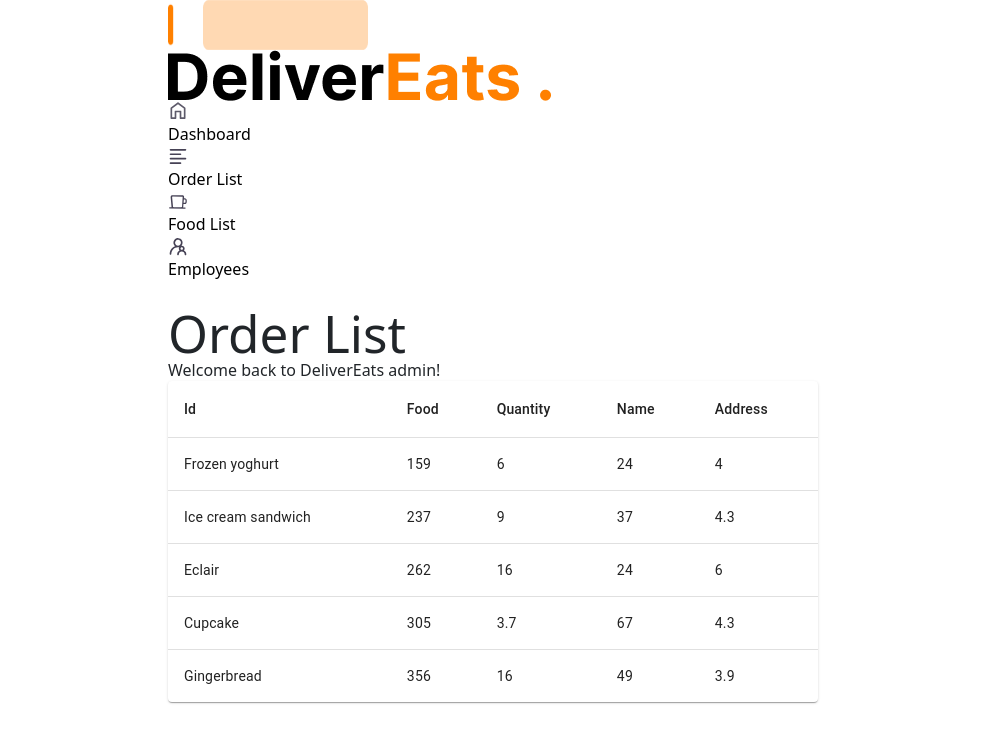
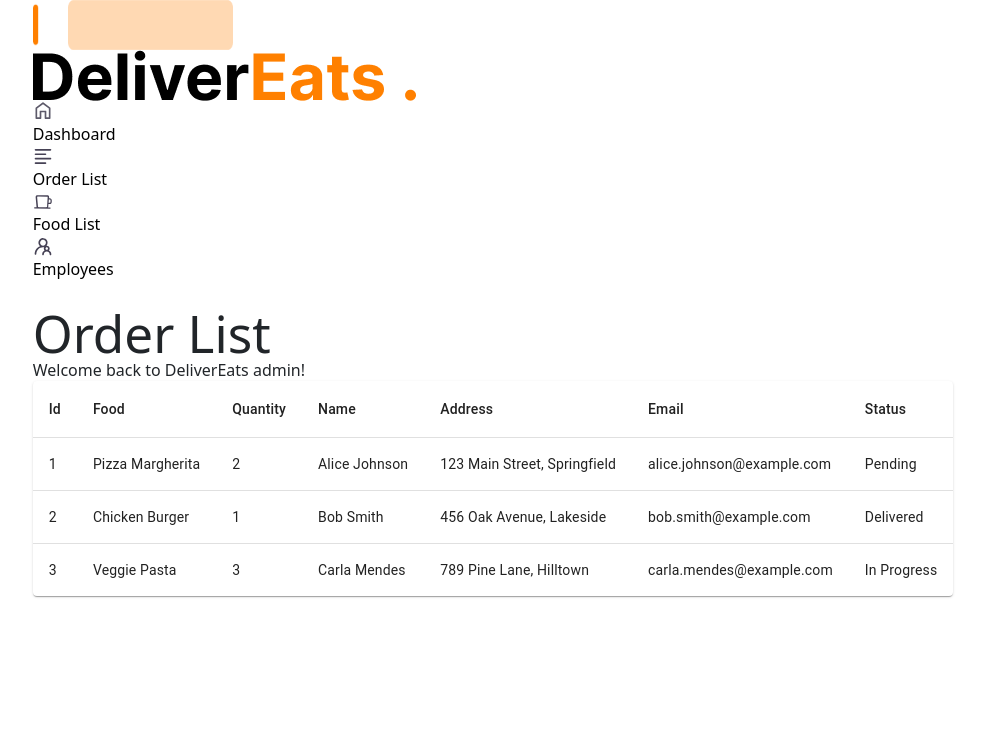
Before and after one commit to Lucas-Hr/Food-Delivery, a React (Vite) app in the folder client/: page /orderlist in a window 1280 px wide. Shown: the top 742 px of the page, without its empty margins (147-1132 px from the left). Built offline with nearby package versions, Linux system fonts and the light colour scheme.

Commit message:
Added props rows to Table Component

```diff
--- a/client/src/components/admin/TableAdmin.jsx
+++ b/client/src/components/admin/TableAdmin.jsx
@@ -8,27 +8,17 @@
 import Paper from '@mui/material/Paper';
 
 
-const TableAdmin = ({header}) => {
-    function createData(name, calories, fat, carbs, protein) {
-        return { name, calories, fat, carbs, protein };
-      }
+const TableAdmin = ({header,rows}) => {
 
-      const rows = [
-        createData('Frozen yoghurt', 159, 6.0, 24, 4.0),
-        createData('Ice cream sandwich', 237, 9.0, 37, 4.3),
-        createData('Eclair', 262, 16.0, 24, 6.0),
-        createData('Cupcake', 305, 3.7, 67, 4.3),
-        createData('Gingerbread', 356, 16.0, 49, 3.9),
-      ];
   return (
     <TableContainer component={Paper}>
       <Table sx={{ minWidth: 650 }} aria-label="simple table">
         <TableHead>
           <TableRow>
-            {header.map((row,index) => {
+            {header.map((h,index) => {
                 return (
                     <TableCell align='left' key={index}>
-                        {row}
+                        {h}
                     </TableCell>
                 )
             }
@@ -41,13 +31,21 @@
               key={index}
               sx={{ '&:last-child td, &:last-child th': { border: 0 } }}
             >
-              <TableCell component="th" scope="row">
-                {row.name}
-              </TableCell>
-              <TableCell align="left">{row.calories}</TableCell>
-              <TableCell align="left">{row.fat}</TableCell>
-              <TableCell align="left">{row.carbs}</TableCell>
-              <TableCell align="left">{row.protein}</TableCell>
+              {header.map((h,index) => (
+                <TableCell key={index} align='left'>
+                  {h === "Social Media"  ? (
+                  <ul>
+                    {Object.entries(row[h]).map(([platform, link]) => (
+                      <li key={platform}>
+                        <strong>{platform}:</strong> {link}
+                      </li>
+                    ))}
+                  </ul>
+                ) : (
+                  row[h]
+                )}
+                </TableCell>
+              ))}
             </TableRow>
           ))}
         </TableBody>
--- a/client/src/screen/admin/Employees.jsx
+++ b/client/src/screen/admin/Employees.jsx
@@ -1,13 +1,54 @@
 import React from 'react'
 import TableAdmin from '../../components/admin/TableAdmin'
 const Employee = () => {
-  const EmployeeHeader = ["Id","Name","Job","Social Media","Address"]
+  const EmployeeHeader = ["Id","Name","Job","Social Media","Address","Phone"]
+  const EmployeeRow = [
+{
+      "Id": 1,
+      "Name": "Alice Johnson",
+      "Job": "Software Engineer",
+      "Social Media": {
+        "Facebook": "facebook.com/alice.johnson",
+        "LinkedIn": "linkedin.com/in/alicejohnson",
+        "Instagram": "instagram.com/alice.johnson",
+        "X": "x.com/alice_johnson"
+      },
+      "Address": "123 Main Street, New York",
+      "Phone" : "+26 448 312 41"
+    },
+    {
+      "Id": 2,
+      "Name": "Bob Smith",
+      "Job": "UI/UX Designer",
+      "Social Media": {
+        "Facebook": "facebook.com/bob.smith",
+        "LinkedIn": "linkedin.com/in/bsmith",
+        "Instagram": "instagram.com/bobsmith",
+        "X": "x.com/bob_smith"
+      },
+      "Address": "456 Elm Avenue, San Francisco",
+      "Phone" : "+26 448 312 41"
+    },
+    {
+      "Id": 3,
+      "Name": "Carla Mendes",
+      "Job": "Project Manager",
+      "Social Media": {
+        "Facebook": "facebook.com/carla.mendes",
+        "LinkedIn": "linkedin.com/in/carlamendes",
+        "Instagram": "instagram.com/carla.m",
+        "X": "x.com/carla_m"
+      },
+      "Address": "789 Pine Road, Chicago",
+      "Phone" : "+26 448 312 41"
+    }
+  ]
   return (
     <div className='bg-[#F2F2F2] w-full px-8 py-4'>
       <h1 className='text-[#464255] text-2xl font-semibold'>Employee</h1>
       <h3 className='text-[#A3A3A3]'>Welcome back to DeliverEats admin!</h3>
       <div className='mt-10'>
-        <TableAdmin header={EmployeeHeader}/>
+        <TableAdmin header={EmployeeHeader} rows={EmployeeRow}/>
       </div>
     </div>
   )
--- a/client/src/screen/admin/OrderList.jsx
+++ b/client/src/screen/admin/OrderList.jsx
@@ -1,13 +1,42 @@
 import React from 'react'
 import TableAdmin from '../../components/admin/TableAdmin'
 function OrderList() {
-  const OrderHeader = ["Id","Food","Quantity","Name","Address"]
+  const OrderHeader = ["Id","Food","Quantity","Name","Address","Email","Status"]
+  const OrderRow = [
+    {
+      "Id": 1,
+      "Food": "Pizza Margherita",
+      "Quantity": 2,
+      "Name": "Alice Johnson",
+      "Address": "123 Main Street, Springfield",
+      "Email": "alice.johnson@example.com",
+      "Status": "Pending"
+    },
+    {
+      "Id": 2,
+      "Food": "Chicken Burger",
+      "Quantity": 1,
+      "Name": "Bob Smith",
+      "Address": "456 Oak Avenue, Lakeside",
+      "Email": "bob.smith@example.com",
+      "Status": "Delivered"
+    },
+    {
+      "Id": 3,
+      "Food": "Veggie Pasta",
+      "Quantity": 3,
+      "Name": "Carla Mendes",
+      "Address": "789 Pine Lane, Hilltown",
+      "Email": "carla.mendes@example.com",
+      "Status": "In Progress"
+    }
+  ]
   return (
     <div className='bg-[#F2F2F2] w-full px-8 py-4'>
       <h1 className='text-[#464255] text-2xl font-semibold'>Order List</h1>
       <h3 className='text-[#A3A3A3]'>Welcome back to DeliverEats admin!</h3>
       <div className='mt-10'>
-        <TableAdmin header={OrderHeader}/>
+        <TableAdmin header={OrderHeader} rows={OrderRow}/>
       </div>
     </div>
   )
```
